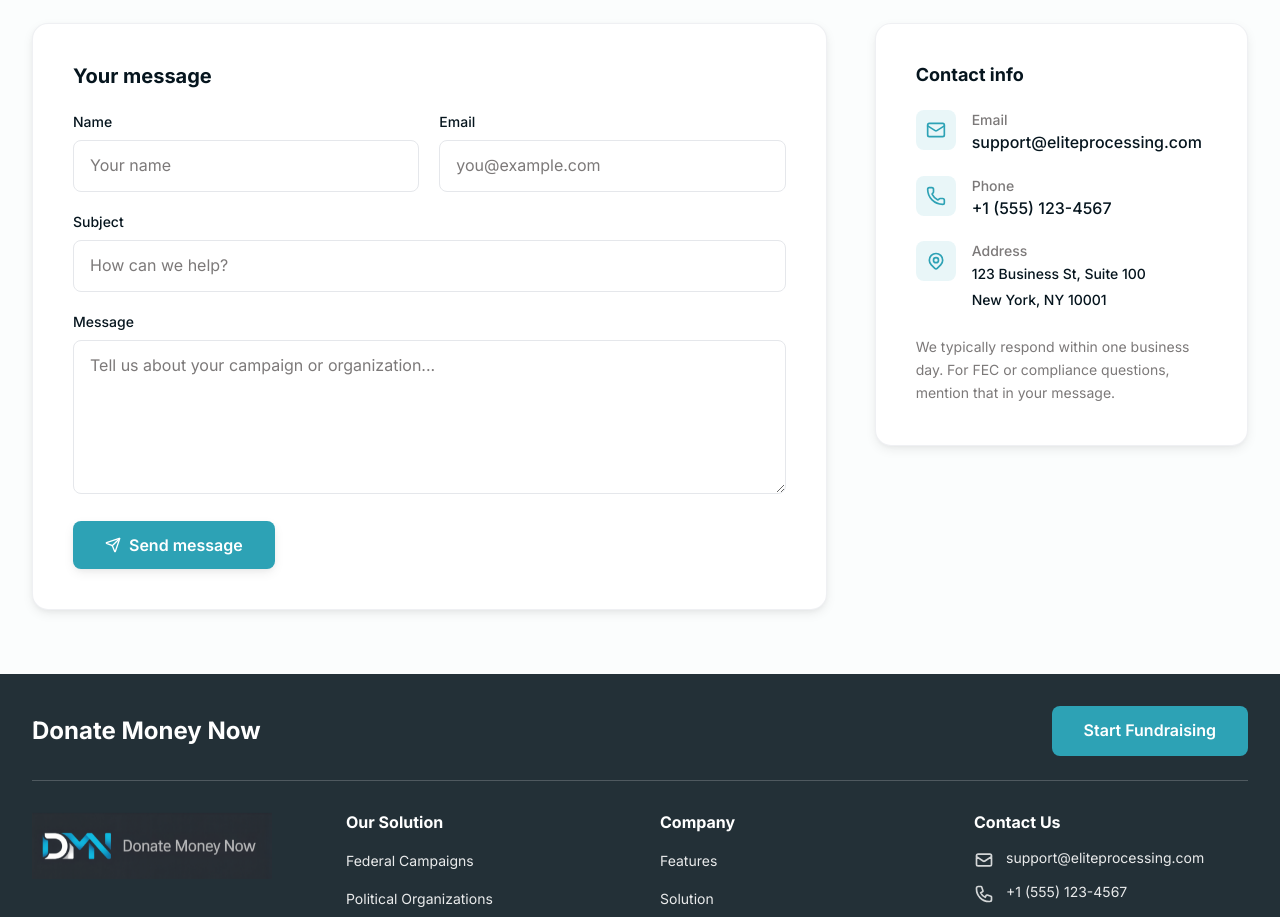
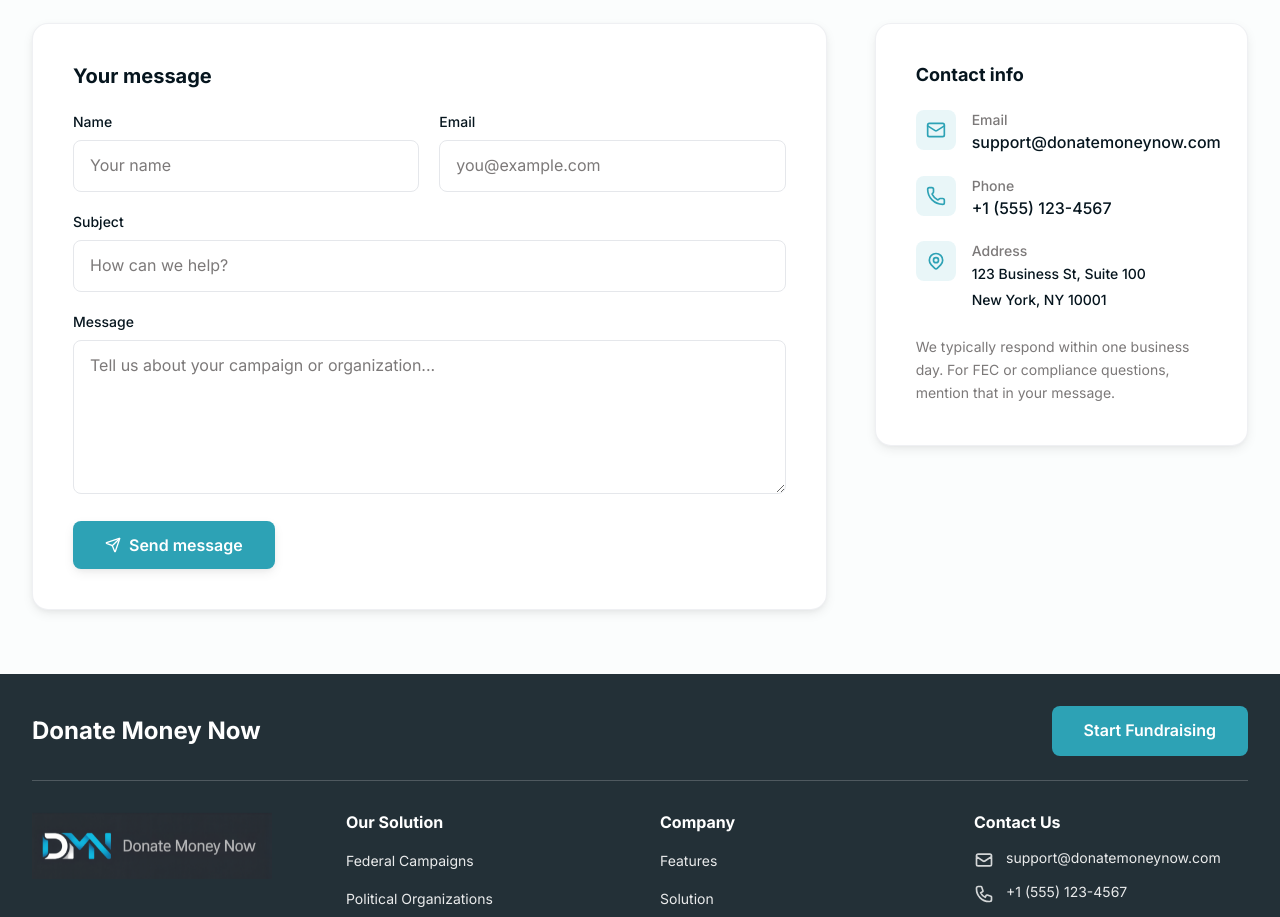
Before and after one commit to Amzad9/DONATE, a Next.js app: page /contact in a window 1280 px wide. Shown: the part 560-1477 px from the top of the page. Built offline with nearby package versions, Linux system fonts and the light colour scheme.

Commit message:
change email

```diff
--- a/app/components/Footer.tsx
+++ b/app/components/Footer.tsx
@@ -122,7 +122,7 @@
                     href="mailto:support@eliteprocessing.com"
                     className="text-white/90 hover:text-white transition-colors text-sm"
                   >
-                    support@eliteprocessing.com
+                    support@donatemoneynow.com
                   </a>
                 </li>
                 <li className="flex items-start gap-3">
--- a/app/contact/page.tsx
+++ b/app/contact/page.tsx
@@ -154,7 +154,7 @@
                           href="mailto:support@eliteprocessing.com"
                           className="text-dark font-medium hover:text-primary transition-colors"
                         >
-                          support@eliteprocessing.com
+                          support@donatemoneynow.com
                         </a>
                       </div>
                     </li>
--- a/app/page.tsx
+++ b/app/page.tsx
@@ -28,7 +28,7 @@
           <div className="grid lg:grid-cols-2 gap-8 lg:gap-16 items-center w-full mx-auto">
             <div className="flex flex-col justify-center text-center lg:text-left order-2 lg:order-1">
               <h1 className="text-3xl sm:text-4xl md:text-5xl lg:text-6xl font-bold text-white leading-[1.15] tracking-tight mb-4 sm:mb-6">
-                donate money now.
+                 Donate Money Now.
                 <br />
                 <span className="text-primary capitalize">fueling impact</span>
               </h1>
```
